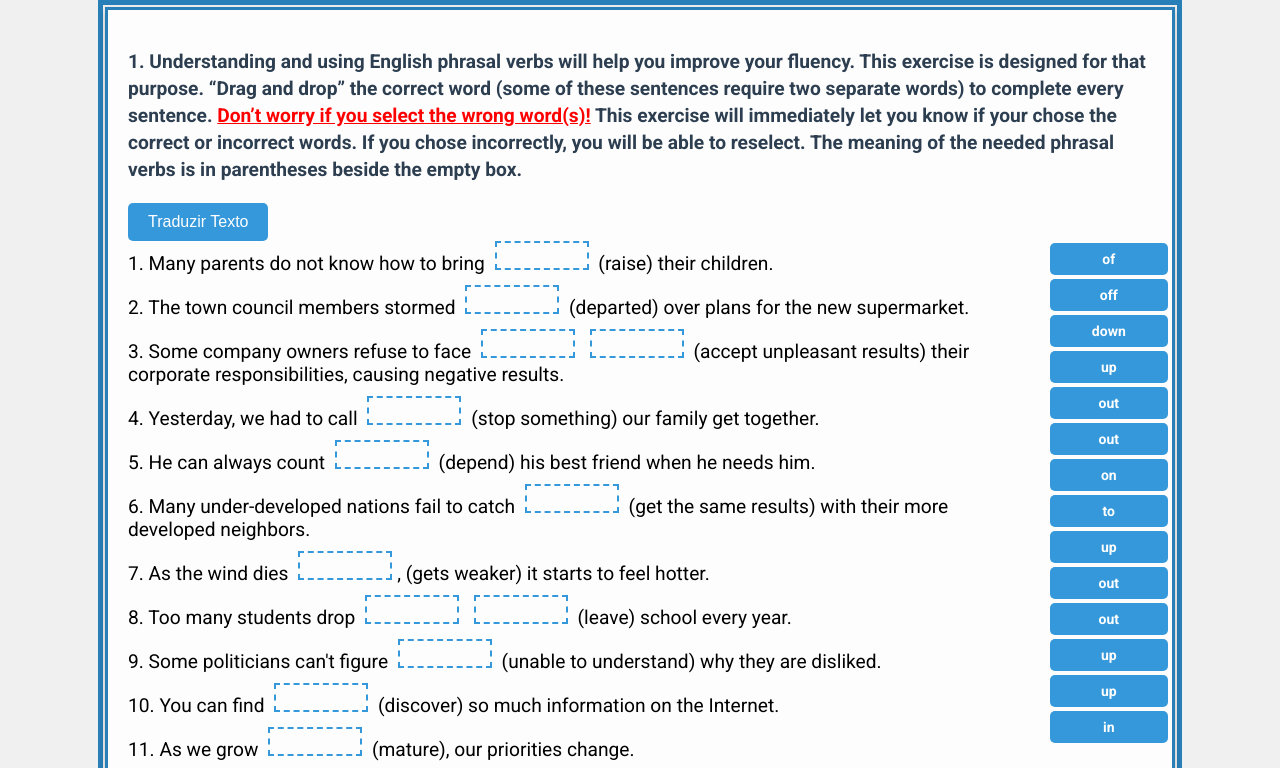
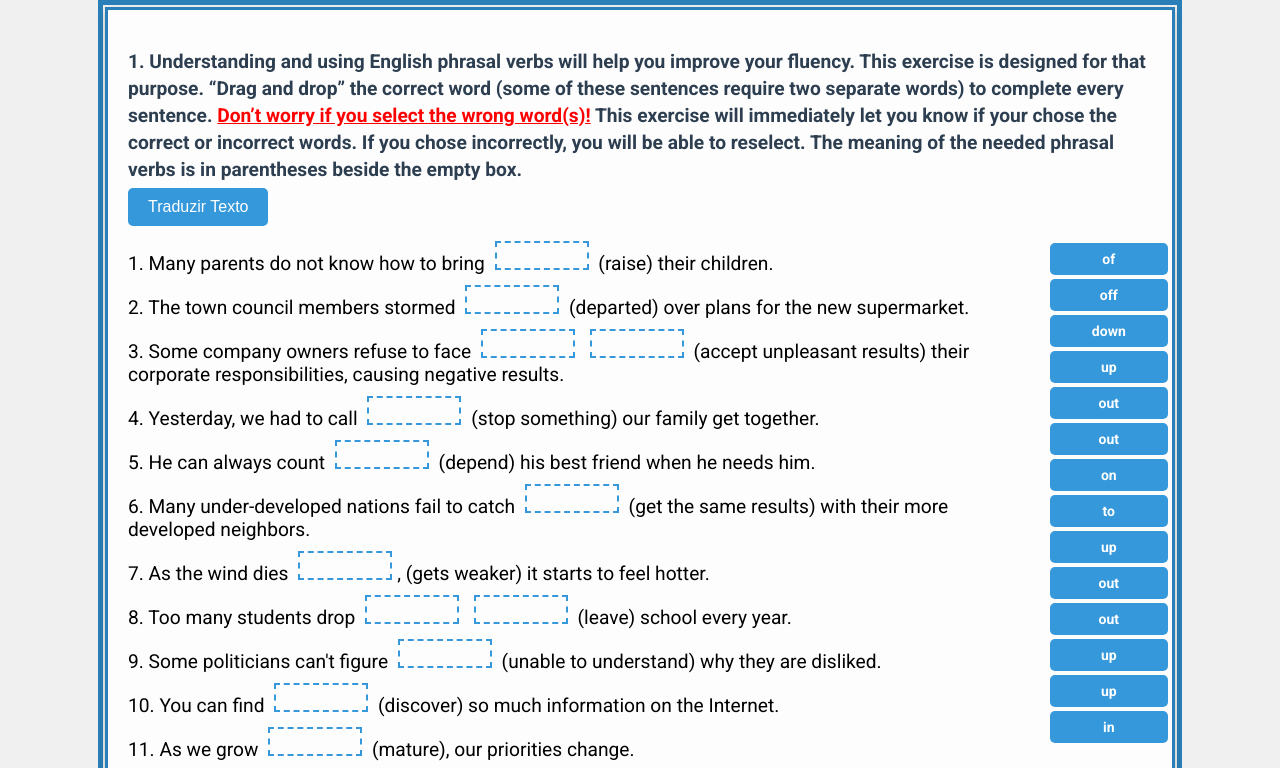
Before and after one commit to davidsouza06/English, a plain HTML site: page index.html in a window 1280 px wide. Shown: the top 768 px of the page. Drawn offline with Linux system fonts and the light colour scheme.

Commit message:
Update styles.css

```diff
--- a/css/styles.css
+++ b/css/styles.css
@@ -131,6 +131,8 @@ h3 {
     border-radius: 5px;
     cursor: pointer;
     font-size: 16px;
+    position: relative;
+    top: -15px; /* Move o botão para cima */
 }
 
 .translate-btn:hover {
```
